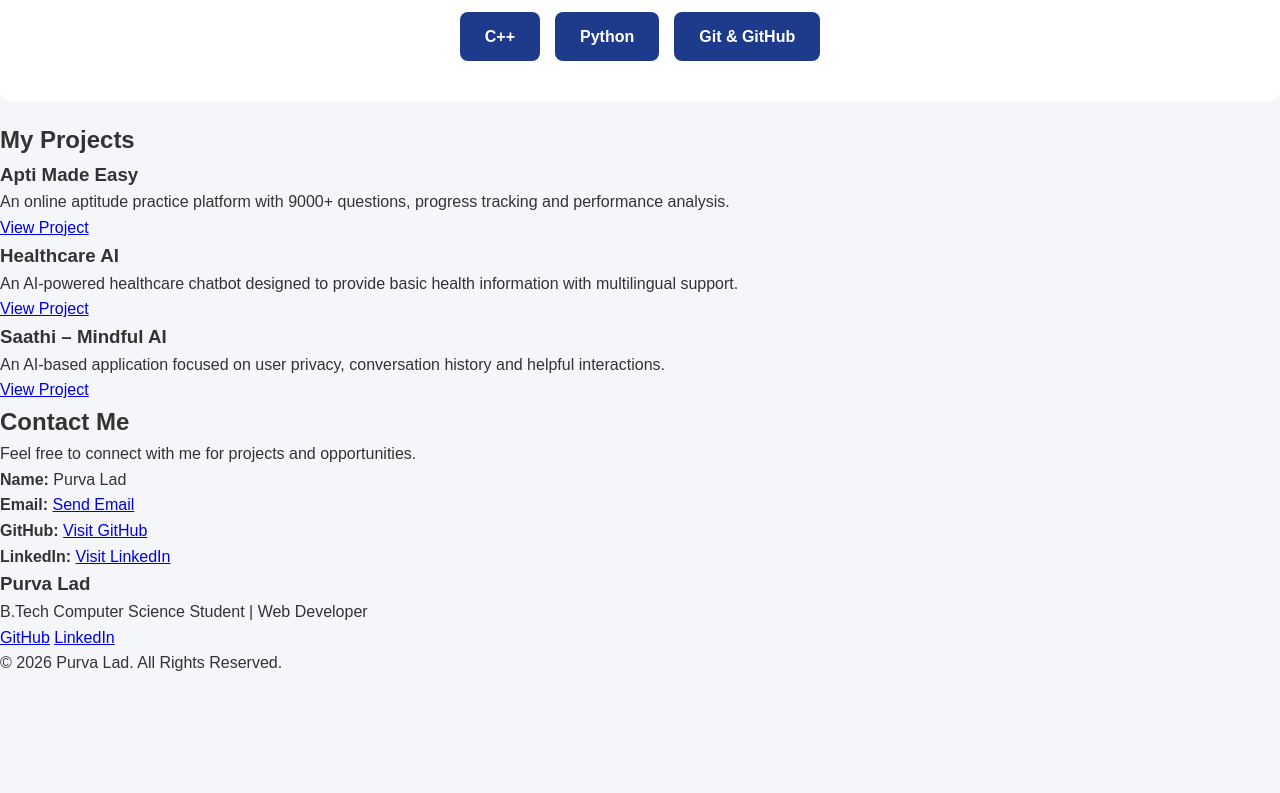
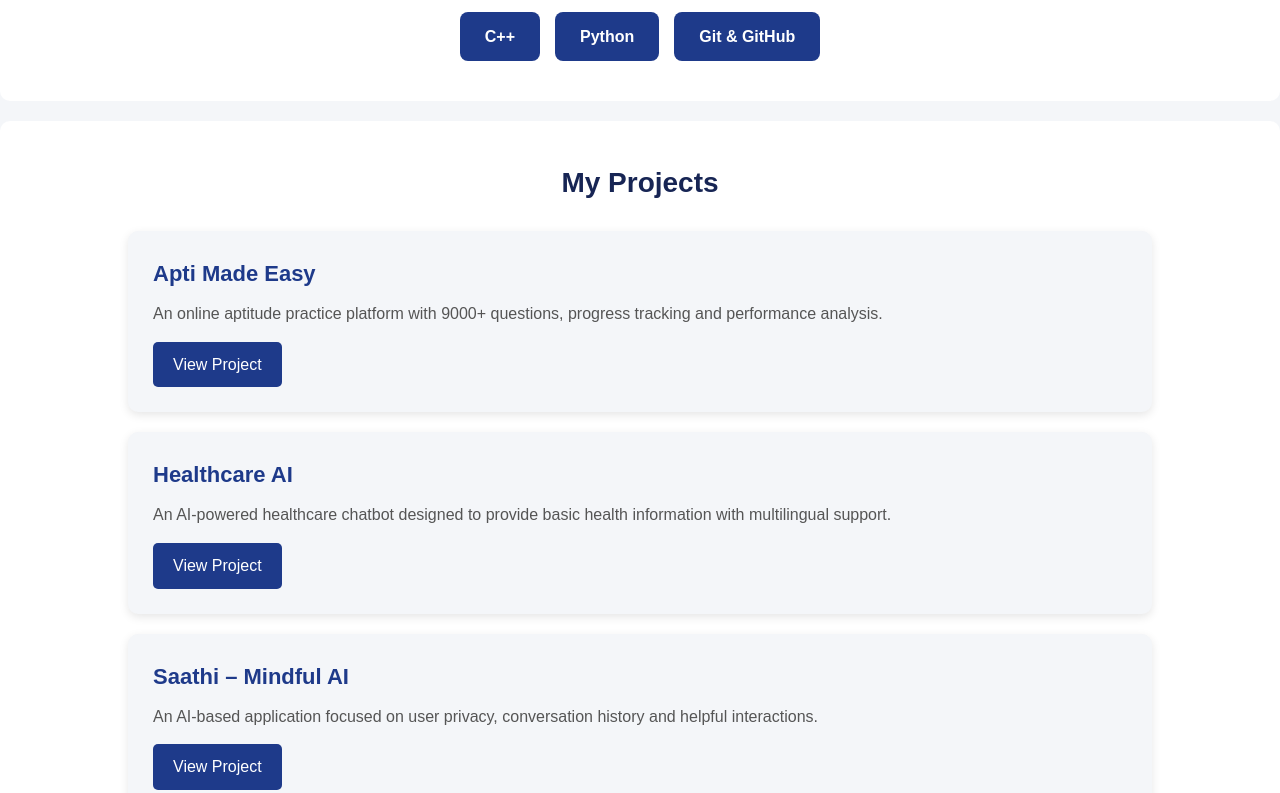
Before and after one commit to purvalad42-cloud/GitHub-practical-test, a plain HTML site: page index.html in a window 1280 px wide. Shown: the part 812-1605 px from the top of the page. Before the commit the page ends 1488 px from the top, so only its background shows below. Drawn offline with Linux system fonts and the light colour scheme.

Commit message:
Add project cards styling and hover effects

```diff
--- a/style.css
+++ b/style.css
@@ -135,3 +135,59 @@ nav a:hover {
     color: #172554;
     transform: translateY(-5px);
 }
+/* Projects Section Styling */
+
+#projects {
+    padding: 40px 10%;
+    margin: 20px auto;
+    background-color: white;
+    border-radius: 10px;
+}
+
+#projects h2 {
+    color: #172554;
+    font-size: 28px;
+    text-align: center;
+    margin-bottom: 25px;
+}
+
+.project {
+    background-color: #f4f6f9;
+    padding: 25px;
+    margin: 20px 0;
+    border-radius: 10px;
+    box-shadow: 0 3px 10px rgba(0, 0, 0, 0.1);
+    transition: 0.3s;
+}
+
+.project h3 {
+    color: #1e3a8a;
+    font-size: 22px;
+    margin-bottom: 10px;
+}
+
+.project p {
+    color: #555;
+    font-size: 16px;
+    margin-bottom: 15px;
+}
+
+.project a {
+    display: inline-block;
+    background-color: #1e3a8a;
+    color: white;
+    padding: 10px 20px;
+    border-radius: 5px;
+    text-decoration: none;
+    transition: 0.3s;
+}
+
+.project a:hover {
+    background-color: #facc15;
+    color: #172554;
+}
+
+.project:hover {
+    transform: translateY(-5px);
+    box-shadow: 0 5px 15px rgba(0, 0, 0, 0.2);
+}
```
